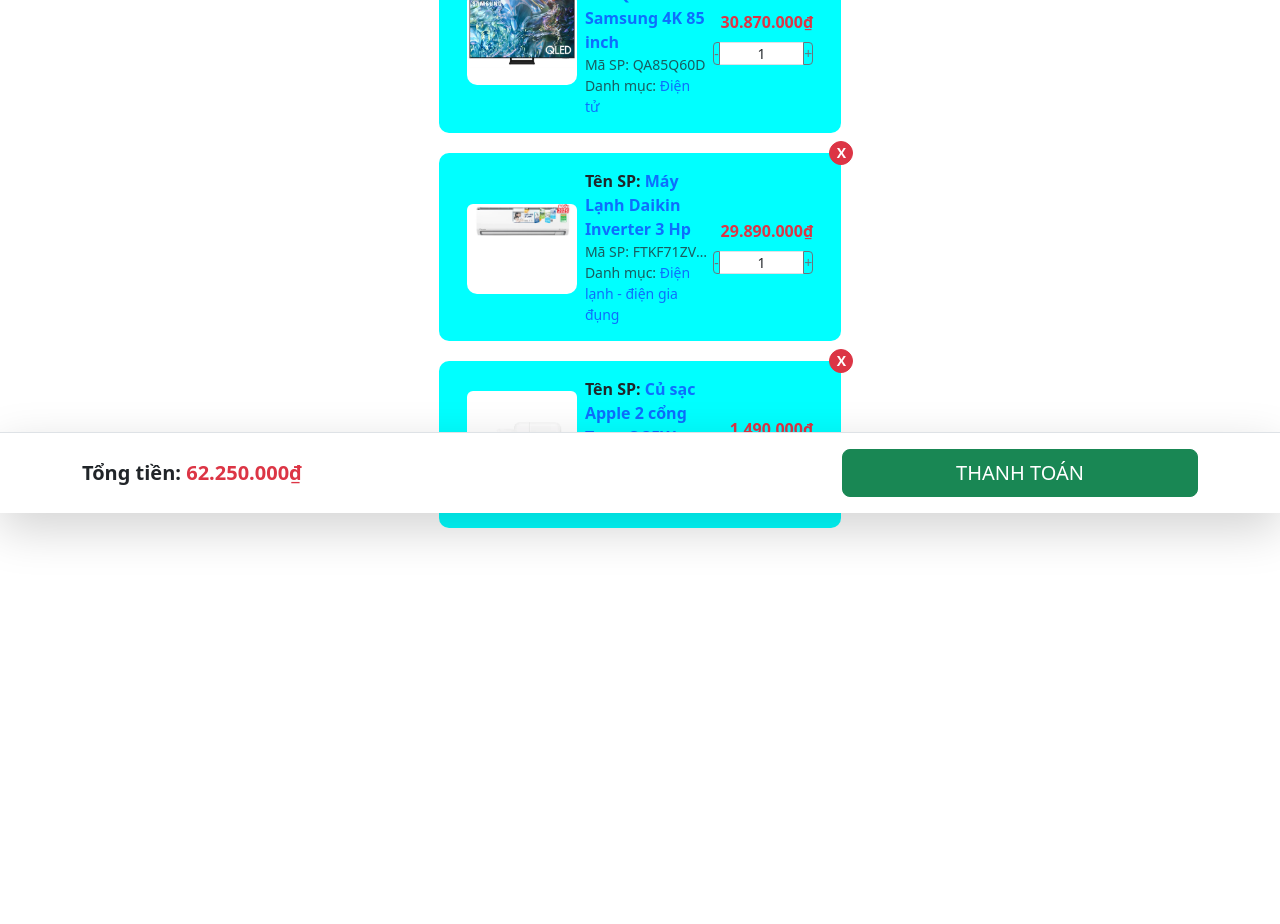
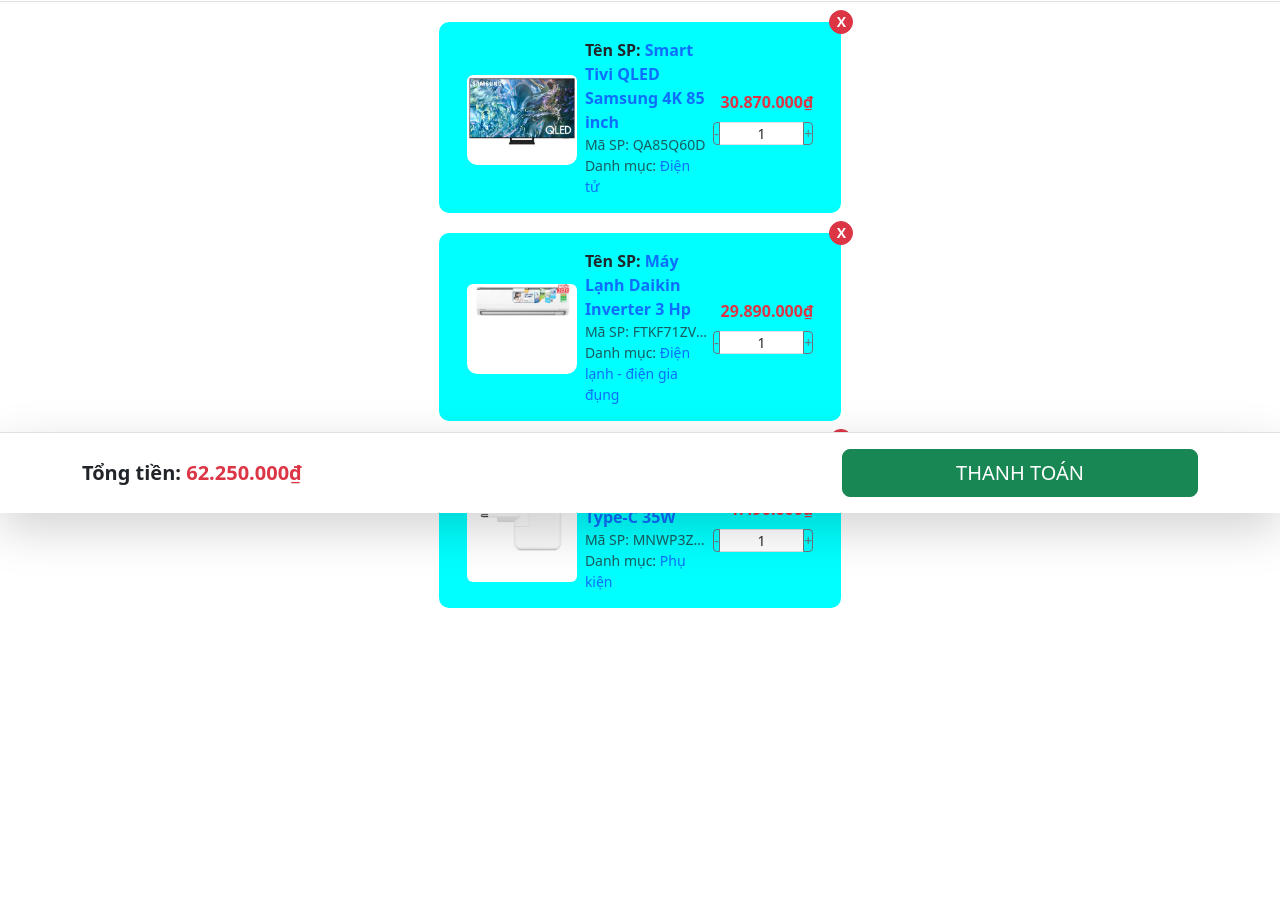
Before and after one commit to phatnguyen3003/web1, a plain HTML site: page web1/sites/cart.html in a window 1280 px wide. Shown: the part 287-1211 px from the top of the page. Before the commit the page ends 901 px from the top, so only its background shows below. Drawn offline with nearby package versions, Linux system fonts and the light colour scheme.

Commit message:
Update index.css

```diff
--- a/web1/css/index.css
+++ b/web1/css/index.css
@@ -1,3 +1,7 @@
+body{
+  min-height:2000px;
+   padding-top: 80px;
+}
 .background-blue {
   background-color: #5cd6ff;
 }
```
